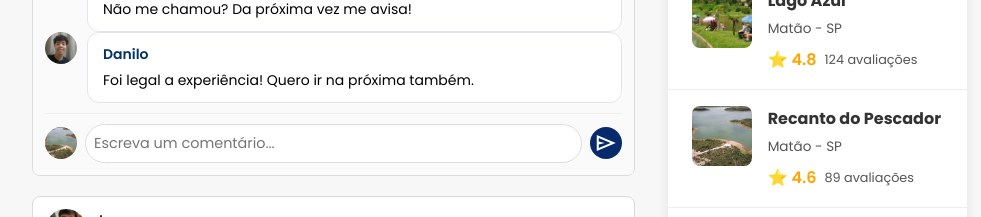
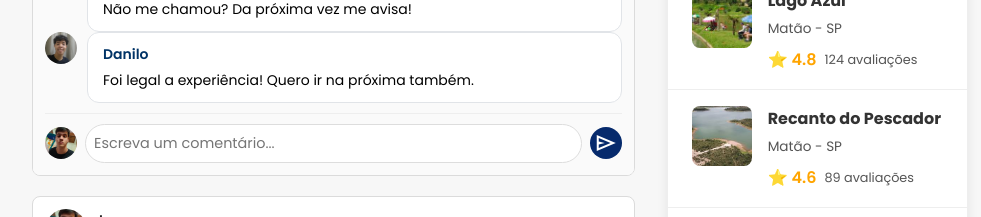
Before and after one commit to daniykt/Pesque-Fale, a React (Create React App) app: page /home in a window 1280 px wide. Shown: the part 1100-1317 px from the top of the page, without its empty margins (280-1261 px from the left). Built offline with nearby package versions, Linux system fonts and the light colour scheme; a web font is replaced by a local one.

Commit message:
feat(home): altera foto de quem comenta

```diff
--- a/src/pages/Home/Home.jsx
+++ b/src/pages/Home/Home.jsx
@@ -319,7 +319,7 @@ const Home = () => {
 
                       <div className="comment-input">
                         <img
-                          src={imgRecantoPescador}
+                          src={imgLucas}
                           alt="Você"
                           className="comment-avatar"
                         />
```
